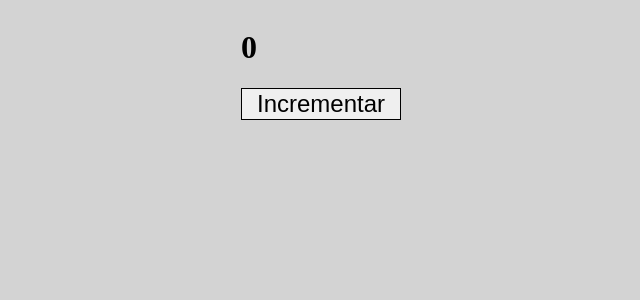
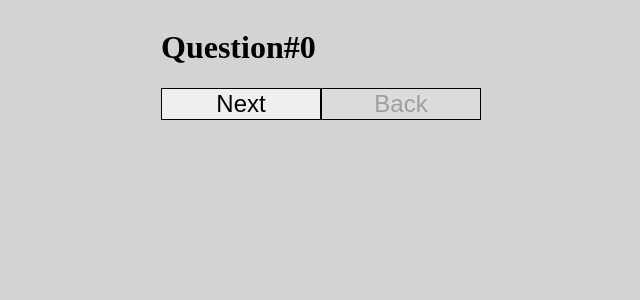
Before and after one commit to Arthur-art/reactjs-codecademy, a React (Create React App) app in the folder study-react/: page / in a window 1280 px wide. Shown: the top 300 px of the page, without its empty margins (319-959 px from the left). Built offline with nearby package versions, Linux system fonts and the light colour scheme.

Commit message:
updating QuizNavBar

```diff
--- a/study-react/src/components/LearningHooks/QuizNavBar.jsx
+++ b/study-react/src/components/LearningHooks/QuizNavBar.jsx
@@ -1,7 +1,7 @@
 import React, {useState} from 'react'
 
-export const QuizNavaBar=()=>{
-
+export const QuizNavaBar=({questions})=>{
+/*
    const [num, setNum] = useState(0);
    const increment = ()=> setNum(num => num+=1)
 
@@ -12,4 +12,21 @@ export const QuizNavaBar=()=>{
             <button onClick={increment}>Incrementar</button>
         </div>
     )
+    */
+
+        const [firstQuestion, setQuestion] = useState(0);
+        const goNext = () => setQuestion((question)=> question +1)
+        const goBack = () => setQuestion((question)=> question -1)
+        const checkMin = firstQuestion === 0 ? true : false;
+        const checkMax = firstQuestion === 10 ? true : false;
+
+
+        return (
+            <div>
+                <h1>Question#{firstQuestion}</h1>
+                <button onClick={goNext} disabled={checkMax} >Next</button>
+                <button onClick={goBack} disabled={checkMin}>Back</button>
+            </div>
+        )
+
 }
```
